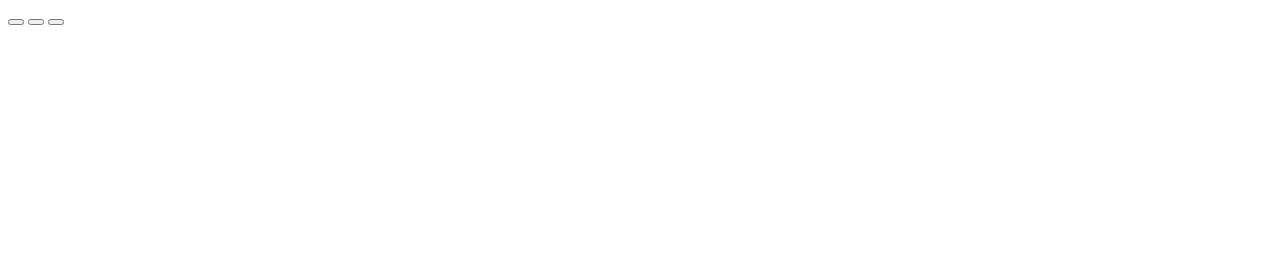
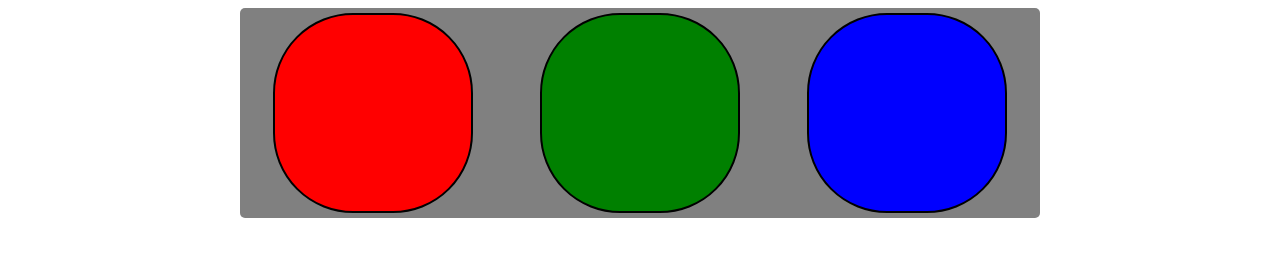
Before and after one commit to Michch333/BobRossProject, a plain HTML site: page index.html in a window 1280 px wide. Drawn offline with Linux system fonts and the light colour scheme.

Commit message:
made changes to top header, styled buttons

```diff
--- a/index.html
+++ b/index.html
@@ -4,15 +4,15 @@
     <meta charset="UTF-8">
     <meta name="viewport" content="width=device-width, initial-scale=1.0">
     <meta http-equiv="X-UA-Compatible" content="ie=edge">
-    <link rel="stylesheet" href="/style.css">
+    <link rel="stylesheet" href="style.css">
     <script src="/script.js"></script>
     <title>BOB ROSS PROJECT</title>
 </head>
 <body>
     <div id="headerContainer">
-        <button class="colorButtons"></button>
-        <button class="colorButtons"></button>
-        <button class="colorButtons"></button>
+        <button class="colorButtons" id="redButton"></button>
+        <button class="colorButtons" id="greenButton"></button>
+        <button class="colorButtons" id="blueButton"></button>
     </div>
     <div id="gridContainer">
         <div class="gridBlocks"></div>
--- a/style.css
+++ b/style.css
@@ -0,0 +1,32 @@
+#headerContainer {
+    display: flex;
+    flex-direction: row;
+    justify-content: space-around;
+    height: 210px;
+    width: 800px;
+    margin: 0 auto;
+    background-color: grey;
+    border-radius: 5px;
+
+}
+
+.colorButtons {
+    border: 2px solid black;
+    height: 200px;
+    width: 200px;
+    border-radius: 80px;
+    margin-top: 5px;
+    margin-bottom: 5px;
+}
+
+#redButton {
+    background-color: red;
+}
+
+#greenButton {
+    background-color: green;
+}
+
+#blueButton {
+    background-color: blue;
+}
```
